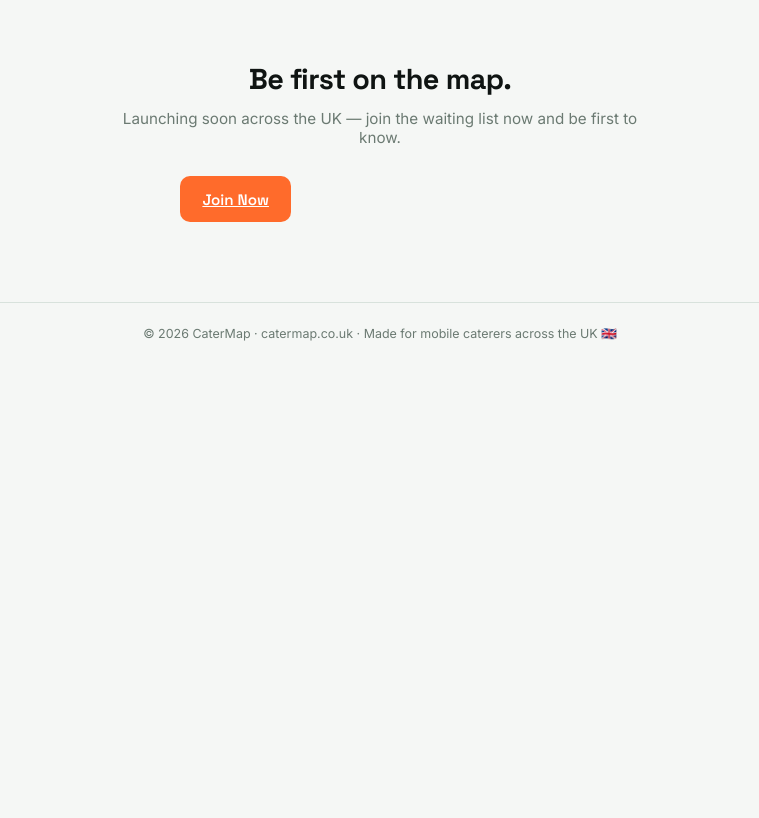
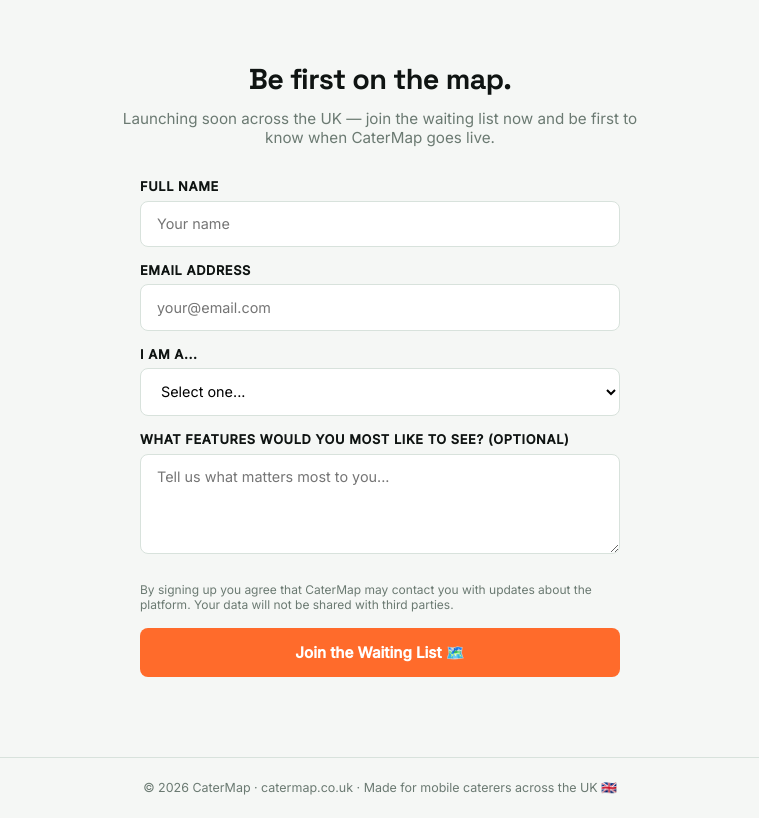
Before and after one commit to CaterMapUK/CaterMap, a plain HTML site: page index.html in a window 1280 px wide. Shown: the part 1449-2267 px from the top of the page, without its empty margins (260-1019 px from the left). Before the commit the page ends 1812 px from the top, so only its background shows below. Drawn offline with Linux system fonts and the light colour scheme.

Commit message:
Refactor waiting list section and add join form
Removed old Open Graph meta tags and updated the waiting list link to a section anchor. Added a join form with user input fields.

```diff
--- a/index.html
+++ b/index.html
@@ -2,11 +2,6 @@
 <html lang="en">
 <head>
   <meta charset="UTF-8" />
-  <meta property="og:title" content="CaterMap – Find More Pitches. Earn More Money."/>
-<meta property="og:description" content="CaterMap connects mobile caterers with events and organisers across the UK — all in one place. Join the waiting list free today!"/>
-<meta property="og:url" content="https://www.catermap.co.uk"/>
-<meta property="og:image" content="https://www.catermap.co.uk/preview.svg"/>
-
   <meta name="viewport" content="width=device-width, initial-scale=1.0"/>
   <title>CaterMap – Find More Pitches</title>
   <link href="https://fonts.googleapis.com/css2?family=Space+Grotesk:wght@400;500;600;700&family=Inter:wght@400;500&display=swap" rel="stylesheet"/>
@@ -358,8 +353,7 @@
 
 <nav>
   <div class="logo"><span class="logo-pin">📍</span> CaterMap</div>
-  <a href="https://docs.google.com/forms/d/e/1FAIpQLSevsEaAN70xJGzoJQy-2sXLweM6QuwpoIoJuH9mUFKb8p5DYw/viewform" target="_blank">Join Waiting List</a>
-
+  <a href="#join">Join Waiting List</a>
 </nav>
 
 <!-- HERO -->
@@ -369,9 +363,8 @@
   <p class="sub">CaterMap connects mobile caterers with events and organisers across the UK — all in one place. No more endless Facebook groups or word of mouth.</p>
 
   <div class="form-row">
-  <a href="https://docs.google.com/forms/d/e/1FAIpQLSevsEaAN70xJGzoJQy-2sXLweM6QuwpoIoJuH9mUFKb8p5DYw/viewform" class="btn" target="_blank">Join Waiting List</a>
-</div>
-
+    <a href="#join" class="btn">Join Waiting List</a>
+  </div>
   <p class="form-note">Free to join · Be first to know when we launch</p>
 </section>
 
@@ -461,14 +454,36 @@
   </div>
 </div>
 
-<!-- CTA BOTTOM -->
-<div class="cta-bottom">
+<!-- JOIN FORM -->
+<div class="cta-bottom" id="join">
   <h2>Be first on the map.</h2>
-  <p>Launching soon across the UK — join the waiting list now and be first to know.</p>
-  <div class="form-row" style="max-width:400px;margin:0 auto">
-   <a href="https://docs.google.com/forms/d/e/1FAIpQLSevsEaAN70xJGzoJQy-2sXLweM6QuwpoIoJuH9mUFKb8p5DYw/viewform" class="btn" target="_blank">Join Now</a>
+  <p>Launching soon across the UK — join the waiting list now and be first to know when CaterMap goes live.</p>
 
-  </div>
+  <form action="https://formspree.io/f/mrenadzb" method="POST" style="max-width:480px;margin:2rem auto 0;text-align:left;">
+    <div style="margin-bottom:1rem;">
+      <label style="display:block;font-size:0.8rem;font-weight:600;letter-spacing:0.05em;text-transform:uppercase;color:#0f1412;margin-bottom:0.4rem;">Full Name</label>
+      <input type="text" name="name" placeholder="Your name" required style="width:100%;padding:0.85rem 1rem;border:1.5px solid #d8e2dc;border-radius:8px;font-size:0.9rem;font-family:Inter,sans-serif;outline:none;"/>
+    </div>
+    <div style="margin-bottom:1rem;">
+      <label style="display:block;font-size:0.8rem;font-weight:600;letter-spacing:0.05em;text-transform:uppercase;color:#0f1412;margin-bottom:0.4rem;">Email Address</label>
+      <input type="email" name="email" placeholder="your@email.com" required style="width:100%;padding:0.85rem 1rem;border:1.5px solid #d8e2dc;border-radius:8px;font-size:0.9rem;font-family:Inter,sans-serif;outline:none;"/>
+    </div>
+    <div style="margin-bottom:1rem;">
+      <label style="display:block;font-size:0.8rem;font-weight:600;letter-spacing:0.05em;text-transform:uppercase;color:#0f1412;margin-bottom:0.4rem;">I am a...</label>
+      <select name="user_type" required style="width:100%;padding:0.85rem 1rem;border:1.5px solid #d8e2dc;border-radius:8px;font-size:0.9rem;font-family:Inter,sans-serif;outline:none;background:white;">
+        <option value="">Select one...</option>
+        <option value="caterer">Mobile Caterer</option>
+        <option value="organiser">Event Organiser</option>
+        <option value="both">Both</option>
+      </select>
+    </div>
+    <div style="margin-bottom:1.5rem;">
+      <label style="display:block;font-size:0.8rem;font-weight:600;letter-spacing:0.05em;text-transform:uppercase;color:#0f1412;margin-bottom:0.4rem;">What features would you most like to see? (optional)</label>
+      <textarea name="features" placeholder="Tell us what matters most to you..." style="width:100%;padding:0.85rem 1rem;border:1.5px solid #d8e2dc;border-radius:8px;font-size:0.9rem;font-family:Inter,sans-serif;outline:none;min-height:100px;resize:vertical;"></textarea>
+    </div>
+    <p style="font-size:0.75rem;color:#6b7a72;margin-bottom:1rem;">By signing up you agree that CaterMap may contact you with updates about the platform. Your data will not be shared with third parties.</p>
+    <button type="submit" style="width:100%;background:#ff6b2b;color:white;border:none;padding:0.95rem 2rem;border-radius:8px;font-family:Inter,sans-serif;font-size:0.95rem;font-weight:700;cursor:pointer;">Join the Waiting List 🗺️</button>
+  </form>
 </div>
 
 <footer>
```
